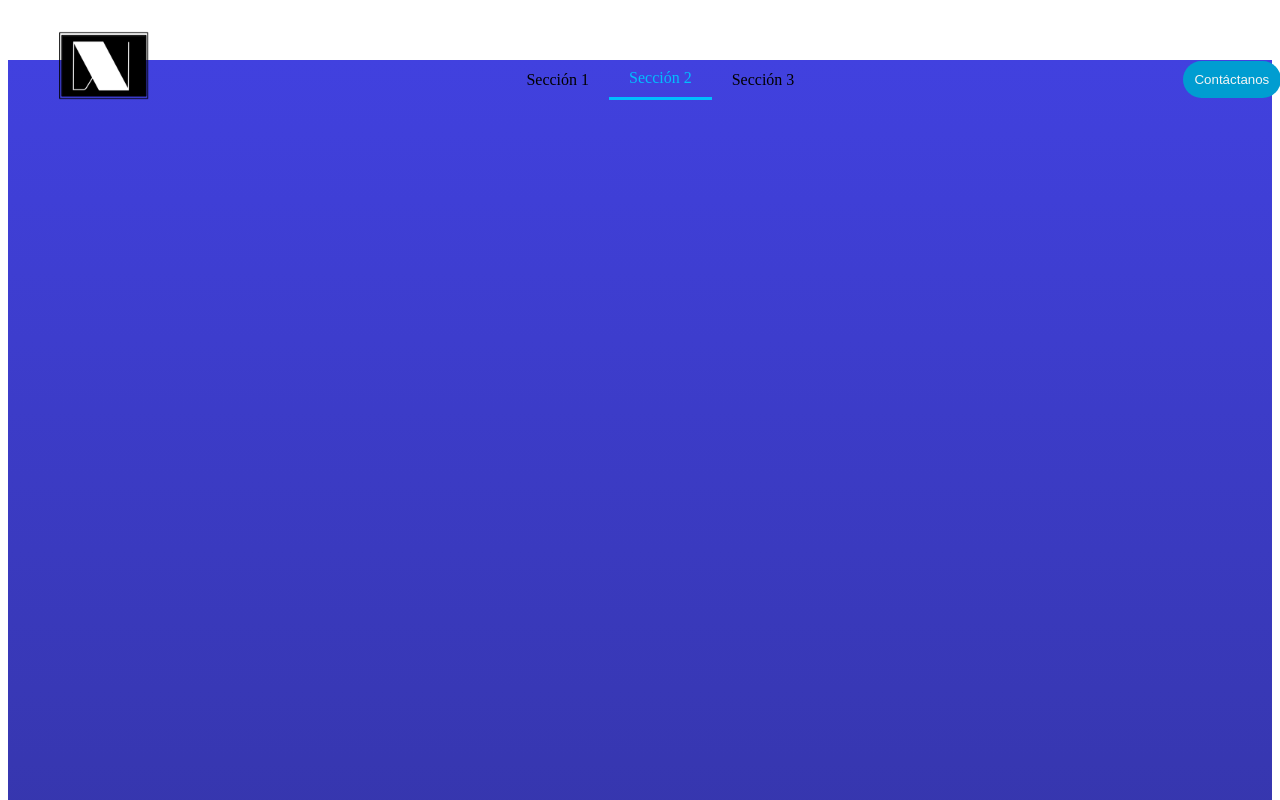
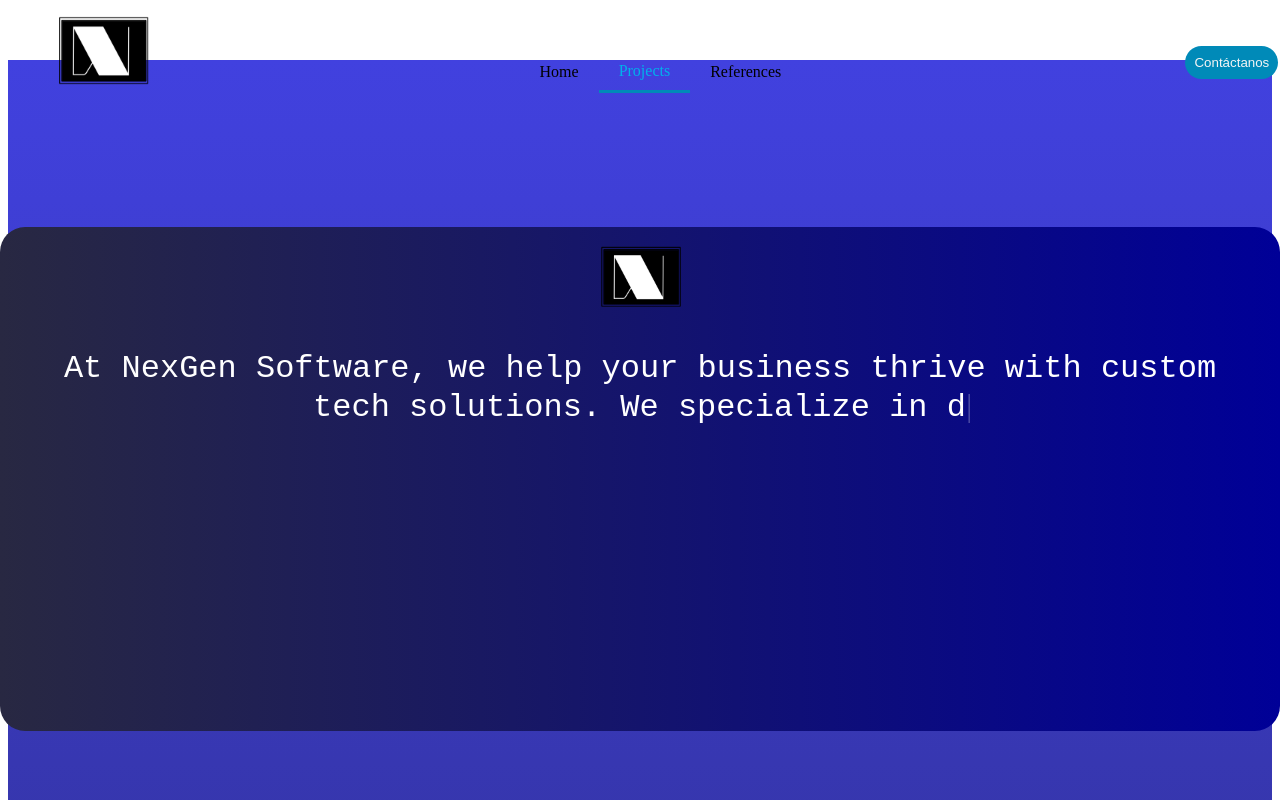
Before and after one commit to jeffersoncaicedo/web_sleyter, an Angular app: page / in a window 1280 px wide. Shown: the top 800 px of the page. Built offline with nearby package versions, Linux system fonts and the light colour scheme.

Commit message:
Update: texto dinamico

```diff
--- a/src/app/home/home.component.html
+++ b/src/app/home/home.component.html
@@ -11,14 +11,14 @@
             [class.active]="activeSection === 'section1'"
             (click)="scrollToSection('section1')"
         >
-            Sección 1
+            Home
         </div>
         <div
             class="toolbar-item"
             [class.active]="activeSection === 'section2'"
             (click)="scrollToSection('section2')"
         >
-            Sección 2
+            Projects
         </div>
         <div
             class="toolbar-item"
@@ -26,7 +26,7 @@
             (click)="scrollToSection('section3')"
 
         >
-            Sección 3
+            References
         </div>
     </div>
     <div class='btn-contact'>
--- a/src/app/home/home.component.less
+++ b/src/app/home/home.component.less
@@ -16,8 +16,8 @@
 }
 
 .toolbar-item.active {
-    color: #00bfff;
-    border-bottom: 3px solid #00bfff;
+    color: #00b1ec;
+    border-bottom: 3px solid #008ab8;
 }
 
 .logo{
@@ -30,6 +30,7 @@
 
 .logo-container{
     cursor: pointer;
+    margin-top: -150%;
 }
 
 .logo-img{
@@ -56,9 +57,10 @@
 }
 
 .touch-btn{
+    margin-top: -25%;
     margin-right: 50%;
-    padding: 15%;
-    background: #009dd1;
+    padding: 12%;
+    background: #008ab8;
     color: #f5f5f5;
     border-radius: 25px;
     border: none;
--- a/src/app/presentation/presentation.component.html
+++ b/src/app/presentation/presentation.component.html
@@ -1 +1,13 @@
-<p></p>
+<div class="card">
+    <div class="card-body">
+         <img src="nextgensoftware_solo_logo.png" class="img" alt="">
+        <div class="text-cont">
+            <span class="typed-text">At NexGen Software, we help your business thrive with custom tech solutions. We specialize in {{currentWord}}</span>
+            <span class="cursor">|</span>
+        </div>
+
+         <!-- <p class="card-text">At NexGen Software, we help your business thrive with custom tech solutions. We specialize in software development.</p> -->
+    </div>
+</div>
+
+<!-- development, consulting, support, and innovative strategy design -->
--- a/src/app/presentation/presentation.component.less
+++ b/src/app/presentation/presentation.component.less
@@ -0,0 +1,68 @@
+.card-body{
+    display: flex;
+    flex-direction: column;
+    align-items: center;
+    margin: 3%;
+}
+
+
+.card{
+    width: 80rem;
+    height: 31.5rem;
+    background: linear-gradient(to left, #000097, #282842);
+    color: white;
+    border-radius: 25px;
+}
+
+
+.img{
+    width: 10%;
+}
+
+.text-cont{
+    text-align: center;
+}
+
+.typed-text{
+    font-family: 'Courier New', Courier, monospace;
+}
+
+.textv{
+    text-decoration: underline;
+}
+
+.cursor{
+    display: inline-block;
+    width: 1px;
+    animation: blink 0.8s steps(2, start) infinite;
+}
+
+@keyframes blink{
+    0%{
+        opacity: 1;
+    }
+    15%{
+        opacity: 0.75;
+    }
+    30%{
+        opacity: 0.50;
+    }
+    45%{
+        opacity: 0.25;
+    }
+    50%{
+        opacity: 0;
+    }
+    65%{
+        opacity: 0.25;
+    }
+    80%{
+        opacity: 0.50;
+    }
+    95%{
+        opacity: 0.75;
+    }
+    100%{
+        opacity: 1;
+    }
+}
--- a/src/app/presentation/presentation.component.ts
+++ b/src/app/presentation/presentation.component.ts
@@ -1,4 +1,5 @@
-import { Component } from '@angular/core';
+import { Component, OnInit } from '@angular/core';
+
 
 @Component({
   selector: 'app-presentation',
@@ -6,6 +7,45 @@ import { Component } from '@angular/core';
   templateUrl: './presentation.component.html',
   styleUrl: './presentation.component.less'
 })
-export class PresentationComponent {
+export class PresentationComponent implements OnInit{
+  words = ['developer', 'consultant', 'support'];
+  currentWord: string = '';
+  currentIndex: number = 0;
+  isDeleting: boolean = false;
+  typingSpeed: number = 200;
+  deletingSpped: number = 100;
+  delayBetweenWords: number = 1000;
 
+  ngOnInit(): void {
+    this.typeText();
+  }
+
+  typeText(){
+    const currentWordIndex = this.currentIndex % this.words.length;
+    const fullWord =  this.words[currentWordIndex];
+
+    if(this.isDeleting){
+      this.currentWord = fullWord.substring(0, this.currentWord.length - 1);
+    }else{
+      this.currentWord =  fullWord.substring(0, this.currentWord.length + 1);
+    }
+
+    let typeSpeed = this.typingSpeed;
+
+    if(this.isDeleting){
+      typeSpeed =  this.deletingSpped;
+    }
+
+    if(!this.isDeleting && this.currentWord === fullWord){
+      typeSpeed = this.delayBetweenWords
+      this.isDeleting = true;
+    }else if(this.isDeleting && this.currentWord === ''){
+      this.isDeleting = false;
+      this.currentIndex++;
+      typeSpeed = this.typingSpeed;
+    }
+
+    // setTimeout(() => this.typeText(), typeSpeed);
+
+  }
 }
```
